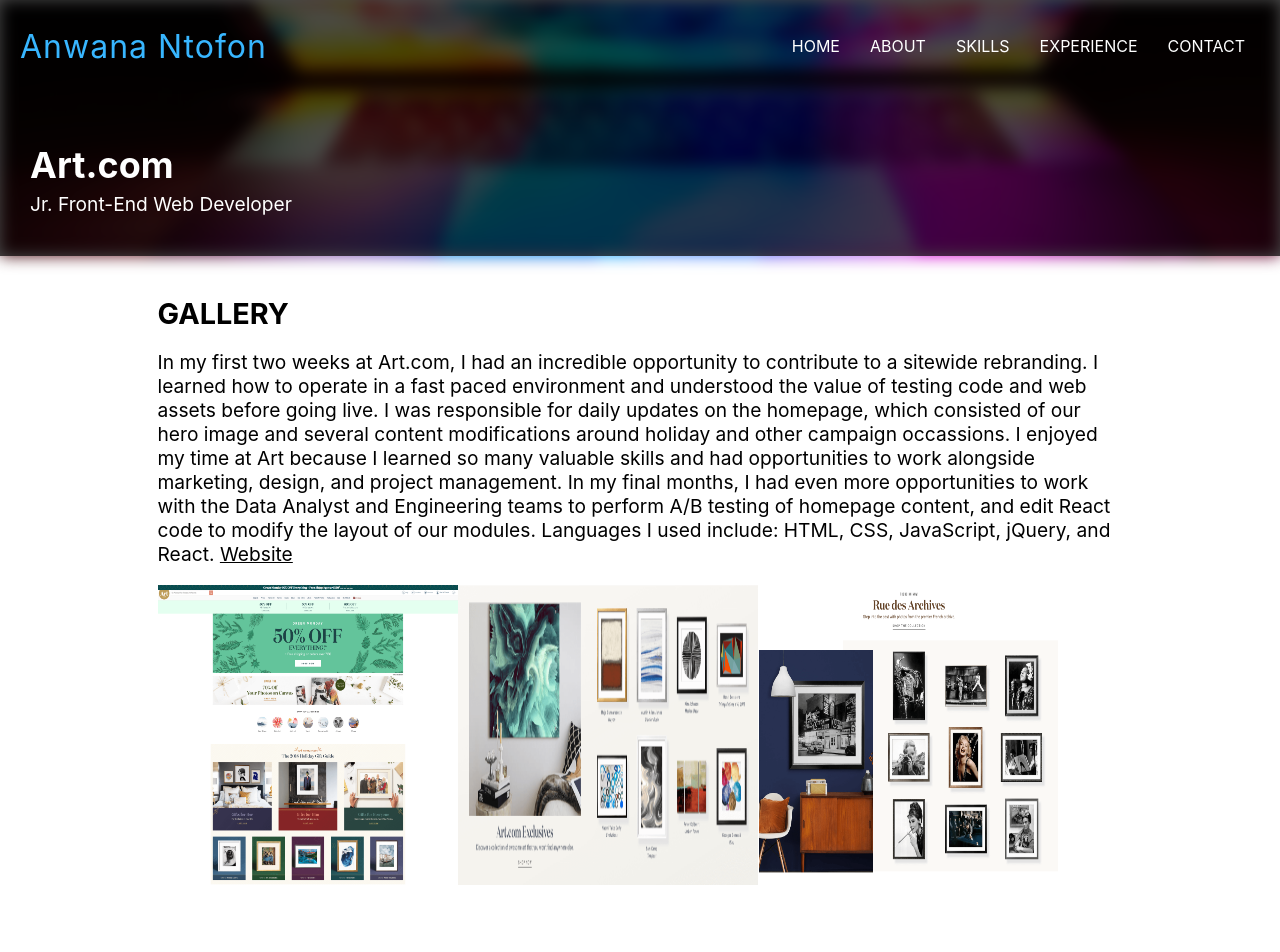
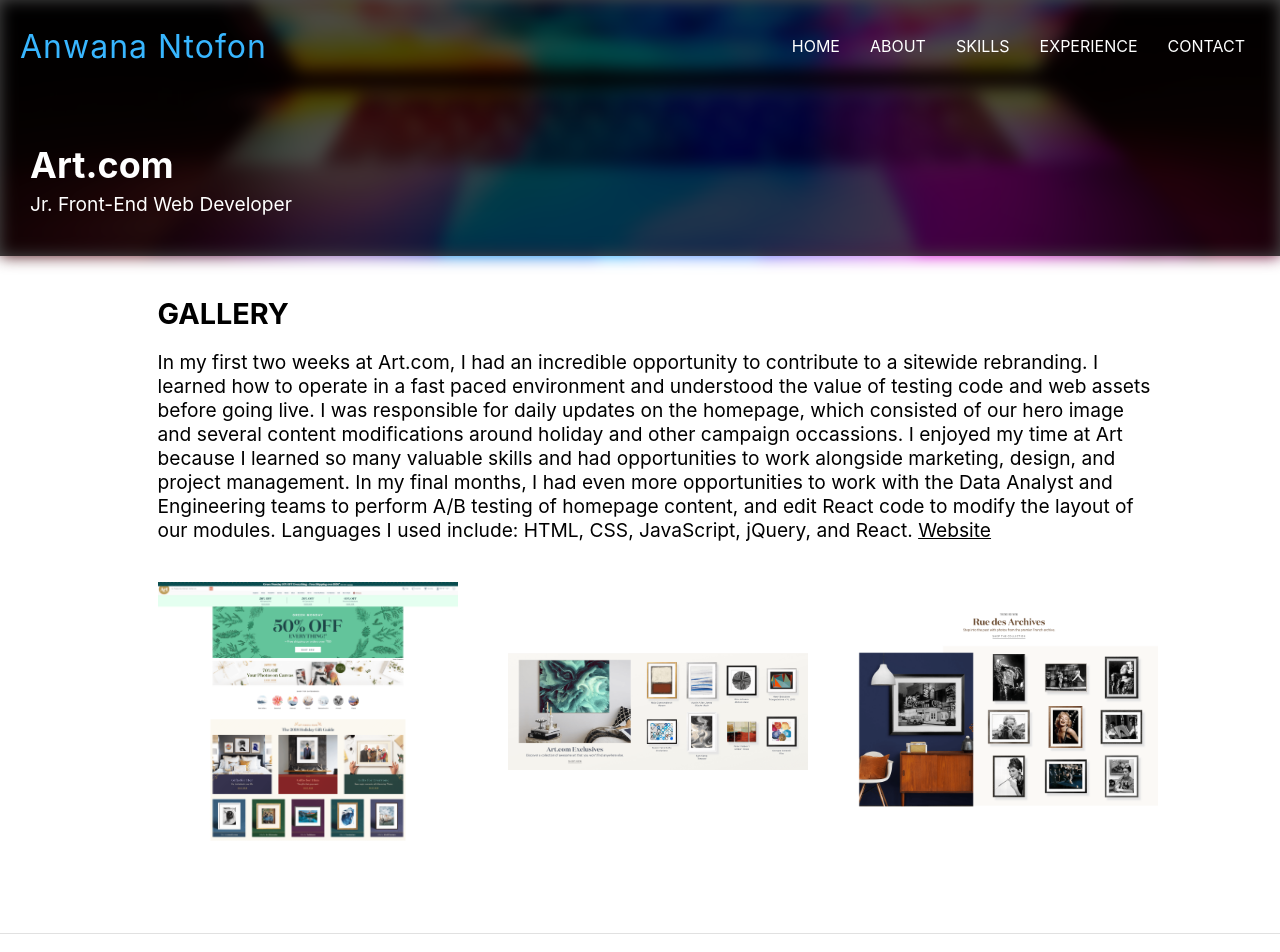
Before and after one commit to antofon/portfolio-v3, a Next.js app: page /experience/work/art in a window 1280 px wide. Shown: the top 952 px of the page. Built offline with nearby package versions, Linux system fonts and the light colour scheme.

Commit message:
Style updates for the Work page

```diff
--- a/styles/WorkPage/WorkPageBody.module.css
+++ b/styles/WorkPage/WorkPageBody.module.css
@@ -39,11 +39,11 @@
   /* margin-top: 2.5rem; */
   /* margin-bottom: 2rem; */
   margin: auto;
-    width: 100%;
-    text-align: center;
-    display: inline-block;
-    position: relative;
-    top: 35px;
+  width: 100%;
+  text-align: center;
+  display: inline-block;
+  position: relative;
+  top: 35px;
 }
 
 .projectDescription {
@@ -123,6 +123,16 @@
   margin: 10px auto 0 auto;
 }
 
+.imageContainer {
+  display: flex;
+  flex-direction: column;
+  gap: 40px 0;
+}
+
+.workImage {
+  object-fit: contain;
+}
+
 @media screen and (min-width: 600px) {
   .technologiesStackContainer {
     flex-direction: row;
@@ -143,6 +153,12 @@
     flex-direction: column;
     width: 100%;
   }
+
+  .imageContainer {
+    flex-direction: row;
+    justify-content: space-between;
+    gap: 50px;
+  }
 }
 
 @media screen and (min-width: 1008px) {
```
